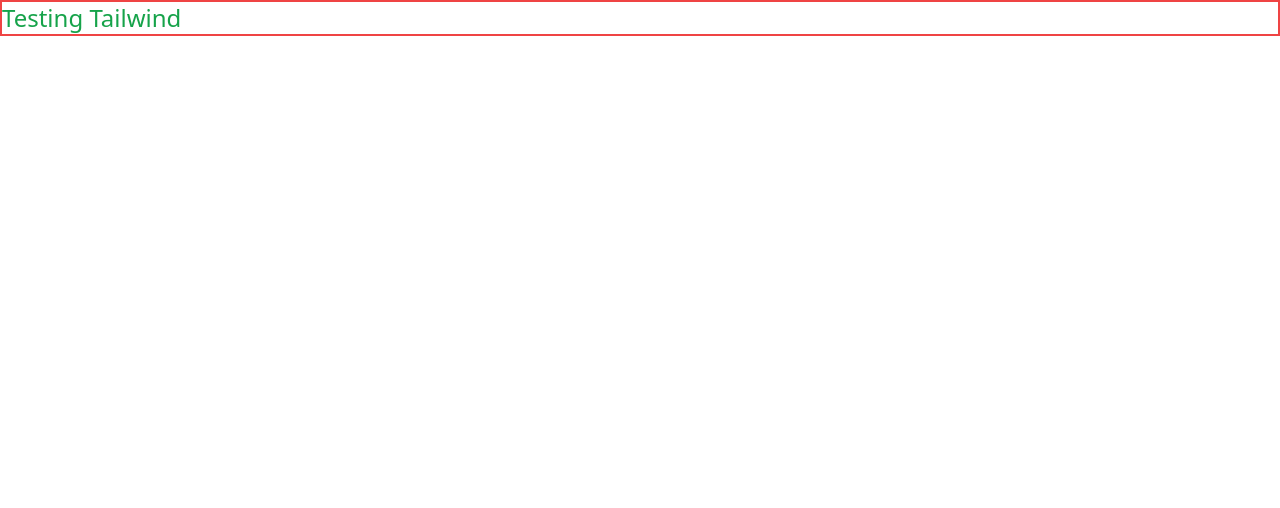
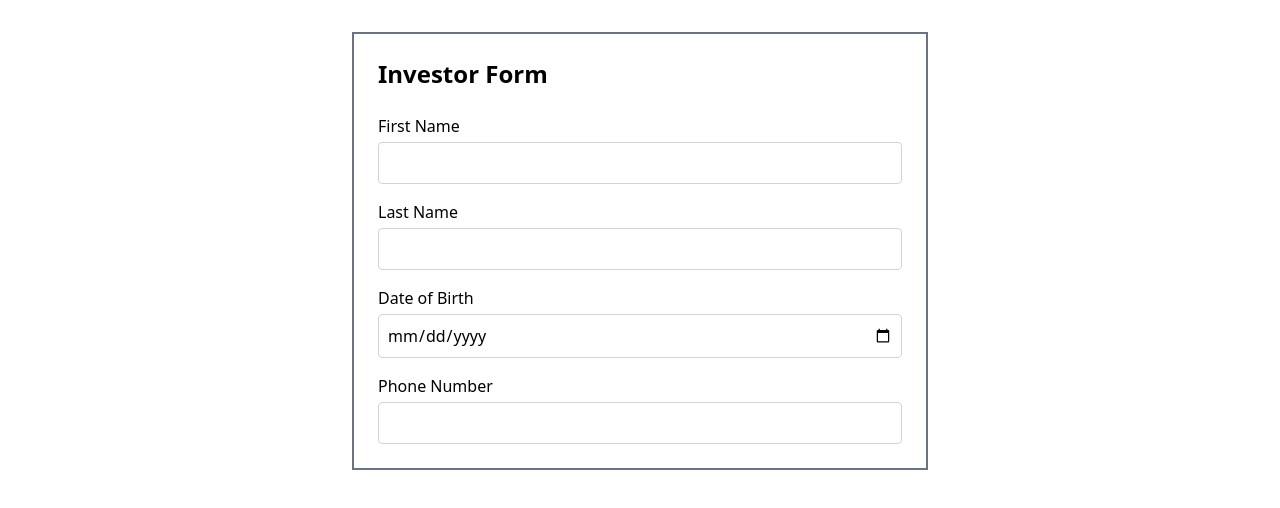
Before and after one commit to aleksei-naumov/investor-form, a React (Create React App) app in the folder frontend/: page / in a window 1280 px wide. Shown: the top 508 px of the page. Built offline with nearby package versions, Linux system fonts and the light colour scheme.

Commit message:
Add initial form

```diff
--- a/frontend/src/App.js
+++ b/frontend/src/App.js
@@ -1,13 +1,48 @@
+import { useState } from "react";
+
 import "./index.css";
 
-function App() {
+const formFields = [
+  ["first_name", "First Name", "text"],
+  ["last_name", "Last Name", "text"],
+  ["date_of_birth", "Date of Birth", "date"],
+  ["phone_number", "Phone Number", "tel"],
+];
+
+const initialFormState = {
+  first_name: "",
+  last_name: "",
+  date_of_birth: "",
+  phone_number: "",
+  street_address: "",
+  state: "",
+  zip_code: "",
+};
+
+export default function App() {
+  const [form, setForm] = useState(initialFormState);
+
+  const handleChangeField = (e) =>
+    setForm((prevForm) => ({ ...prevForm, [e.target.name]: e.target.value }));
+
   return (
-    <div>
-      <div className="text-green-600 text-2xl border-2 border-red-500">
-        Testing Tailwind
-      </div>
+    <div className="max-w-xl mx-auto p-6 border-2 border-gray-500 mt-8">
+      <h1 className="text-2xl font-bold mb-6">Investor Form</h1>
+      <form className="space-y-4">
+        {formFields.map(([name, label, type]) => (
+          <div key={name}>
+            <label className="block mb-1 font-medium">{label}</label>
+            <input
+              name={name}
+              type={type}
+              value={form[name]}
+              onChange={handleChangeField}
+              required
+              className="w-full border border-gray-300 rounded p-2"
+            />
+          </div>
+        ))}
+      </form>
     </div>
   );
 }
-
-export default App;
```
